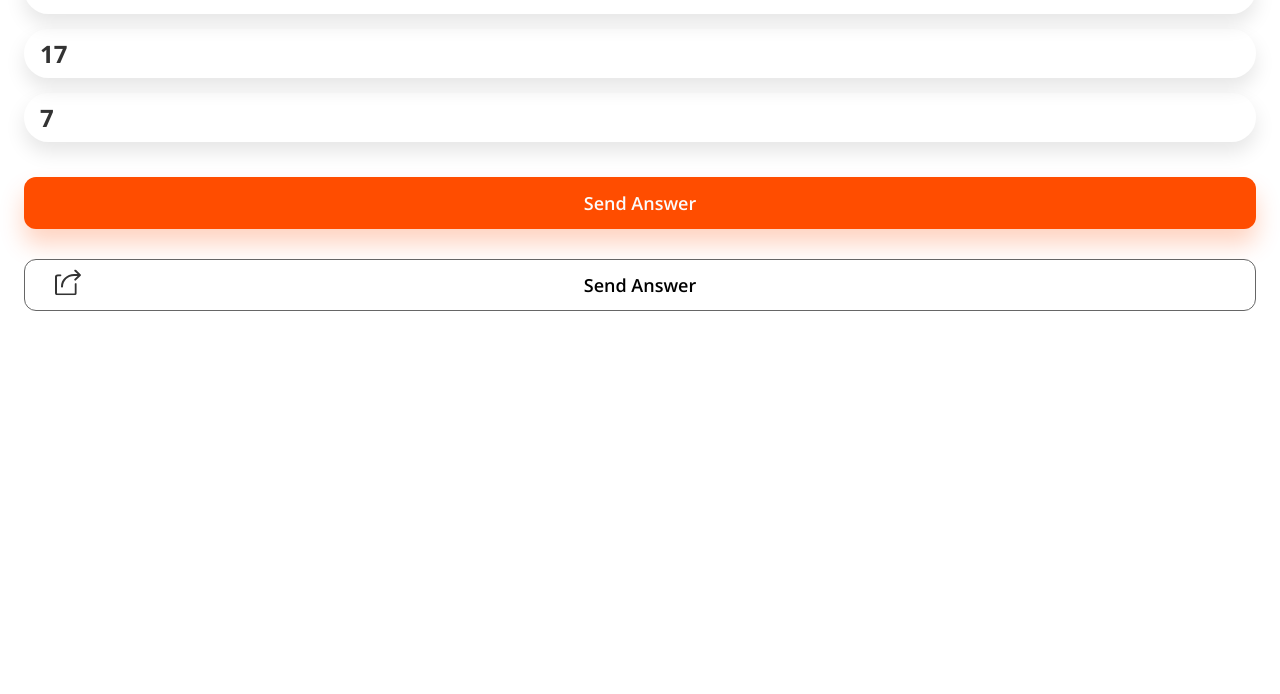
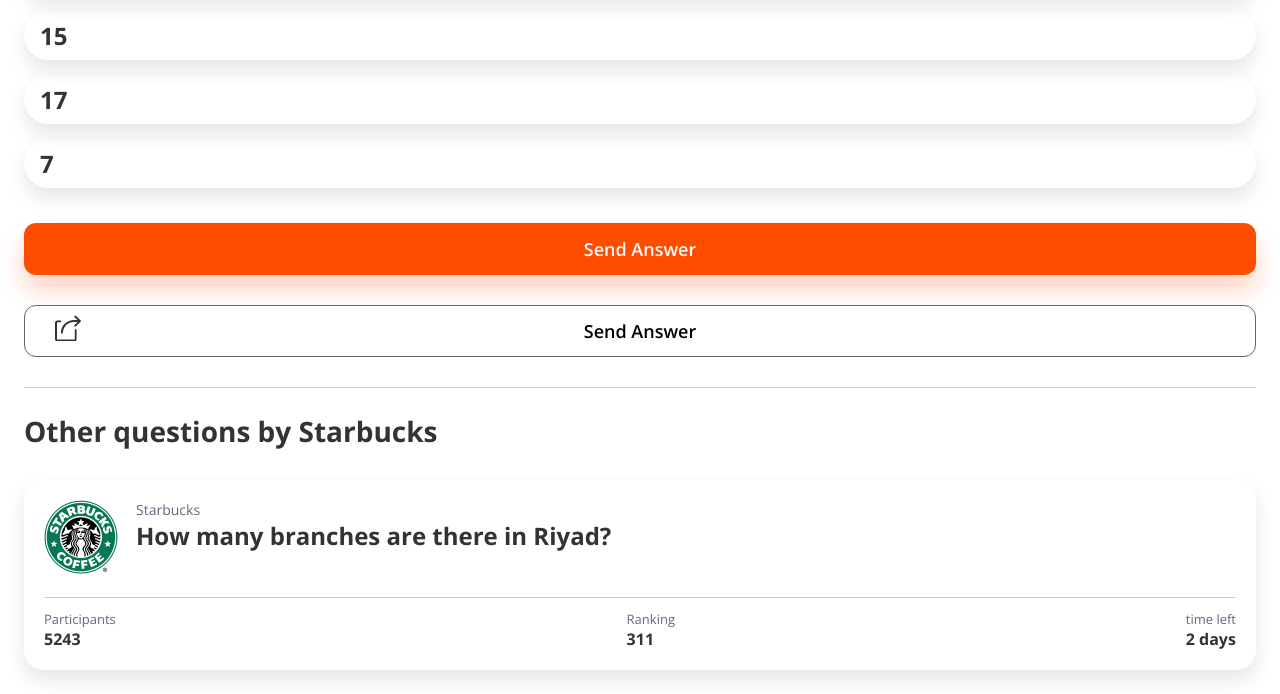
Before and after one commit to heshamabdulzaher/wnrz, a plain HTML site: page question-page.html in a window 1280 px wide. Shown: the part 323-1017 px from the top of the page. Before the commit the page ends 800 px from the top, so only its background shows below. Drawn offline with nearby package versions, Linux system fonts and the light colour scheme.

Commit message:
Add 'other questions by the same brand' section in question page

```diff
--- a/question-page.html
+++ b/question-page.html
@@ -44,6 +44,38 @@
             </div>
         </button>
 
+        <div class="other-questions">
+            <h2>Other questions by Starbucks</h2>
+            <!-- Cards -->
+            <ul class="questions">
+                <li class="card">
+                    <div class="question">
+                        <div class="brand-logo">
+                            <img src="./images/starbucks.png" alt="">
+                        </div>
+                        <div>
+                            <div class="brand-name">Starbucks</div>
+                            <h3>How many branches are there in Riyad?</h3>
+                        </div>
+                    </div>
+                    <div class="details">
+                        <div>
+                        <p>Participants</p>
+                        <div class="counter">5243</div>
+                        </div>
+                        <div>
+                        <p>Ranking</p>
+                        <div class="counter">311</div>
+                        </div>
+                        <div>
+                        <p>time left</p>
+                        <div class="counter">2 days</div>
+                        </div>
+                    </div>
+                </li>
+            </ul>
+        </div>
+
     </section>
 </body>
 </html>
--- a/scss/home/_home.scss
+++ b/scss/home/_home.scss
@@ -45,7 +45,6 @@ section#home {
     }
   }
 
-  // Cards
   .questions {
     padding-top: 30px;
     .card {
--- a/scss/question-page/_question-page.scss
+++ b/scss/question-page/_question-page.scss
@@ -28,7 +28,7 @@
       font-weight: normal;
     }
   }
-  .question {
+  > .question {
     font-size: 38px;
     line-height: 46px;
     padding-bottom: 20px;
@@ -59,4 +59,54 @@
       transform: translateY(-50%);
     }
   }
+
+  .other-questions {
+    margin-top: 30px;
+    padding-top: 24px;
+    border-top: 1px solid $grayBorder;
+    h2 {
+      font-size: 28px;
+    }
+    .questions {
+      padding-top: 30px;
+      .card {
+        background-color: #fff;
+        box-shadow: 0px 10px 20px rgba(0, 0, 0, 0.1);
+        border-radius: 20px;
+        padding: 20px;
+        .question {
+          display: flex;
+          padding-bottom: 18px;
+          border-bottom: 1px solid $grayBorder;
+          .brand-logo {
+            margin-right: 18px;
+          }
+          .brand-name {
+            font-size: 14px;
+          }
+          h3 {
+            font-weight: bold;
+            font-size: 24px;
+          }
+        }
+        .details {
+          display: flex;
+          align-items: center;
+          padding-top: 12px;
+          justify-content: space-between;
+          > div {
+            p {
+              font-size: 13px;
+              line-height: 18px;
+            }
+            .counter {
+              color: $black333;
+              font-size: 16px;
+              font-weight: bold;
+            }
+          }
+        }
+      }
+    }
+  }
 }
```
Also changed, not shown: css/styles.css, images/saudi-flag.png (renamed from assets/saudi-flag.png), images/starbucks.png (renamed from assets/Bitmap Copy 4 (1).png), 1 other file.
